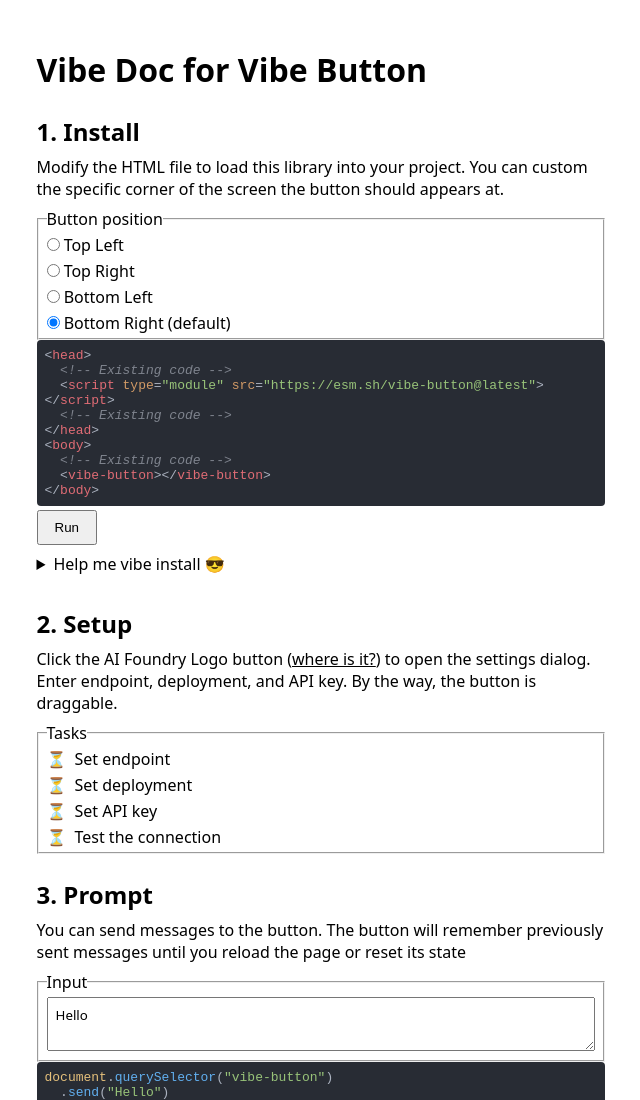
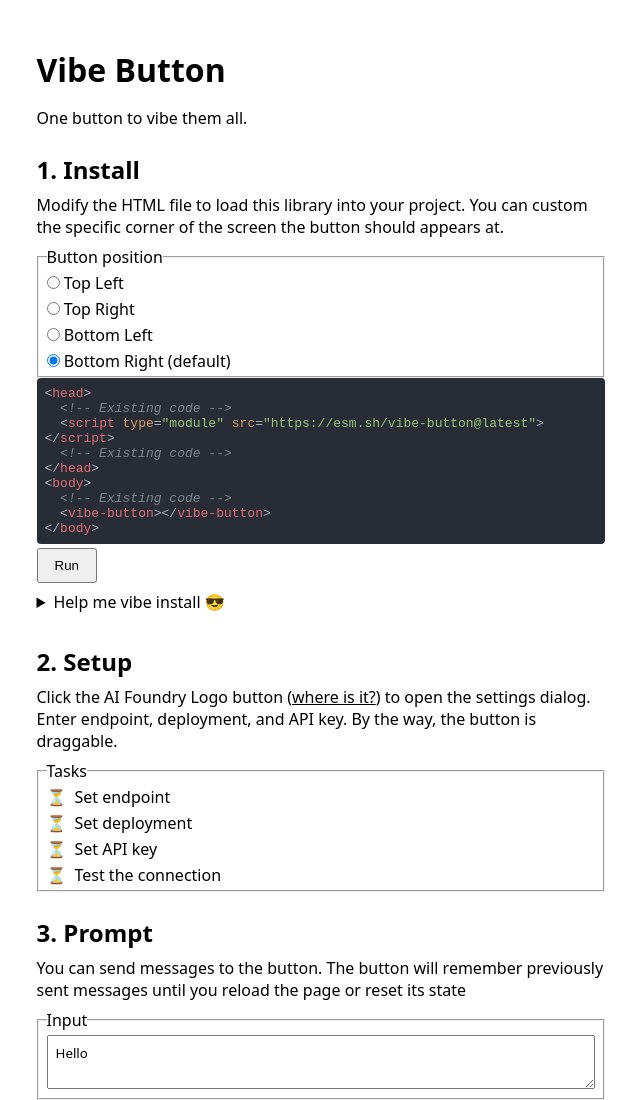
Before and after one commit to aipx-proto/vibe-button, a website built with Vite: page index.html in a window 1280 px wide. Shown: the top 1100 px of the page, without its empty margins (312-952 px from the left). Built offline with nearby package versions, Linux system fonts and the light colour scheme.

Commit message:
add tag line

```diff
--- a/index.html
+++ b/index.html
@@ -10,7 +10,8 @@
     <vibe-button hidden></vibe-button>
 
     <div class="demo-container">
-      <h1>Vibe Doc for Vibe Button</h1>
+      <h1>Vibe Button</h1>
+      <blockquote>One button to vibe them all.</blockquote>
       <section>
         <h2>1. Install</h2>
         <p>Modify the HTML file to load this library into your project. You can custom the specific corner of the screen the button should appears at.</p>
```
